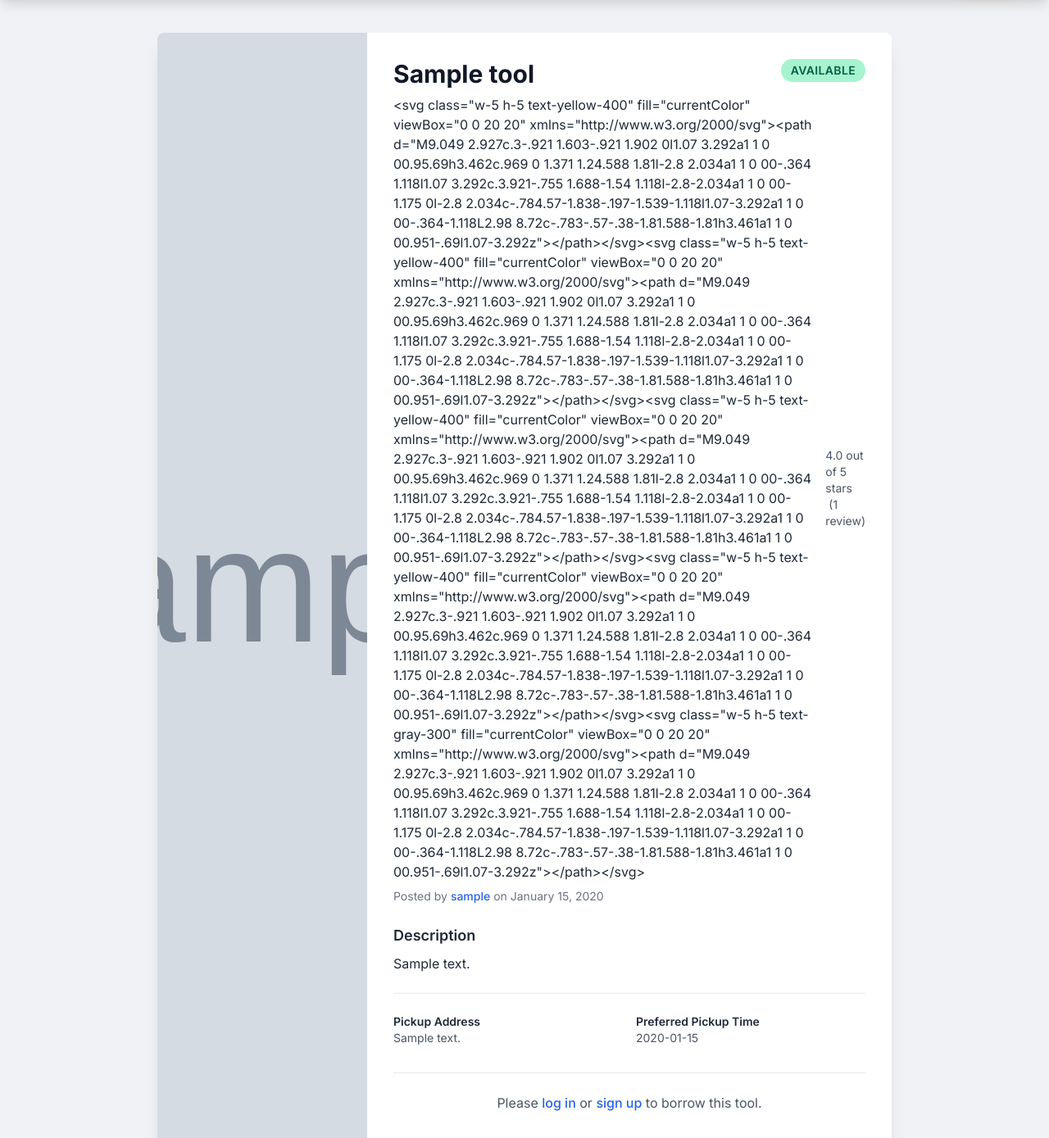
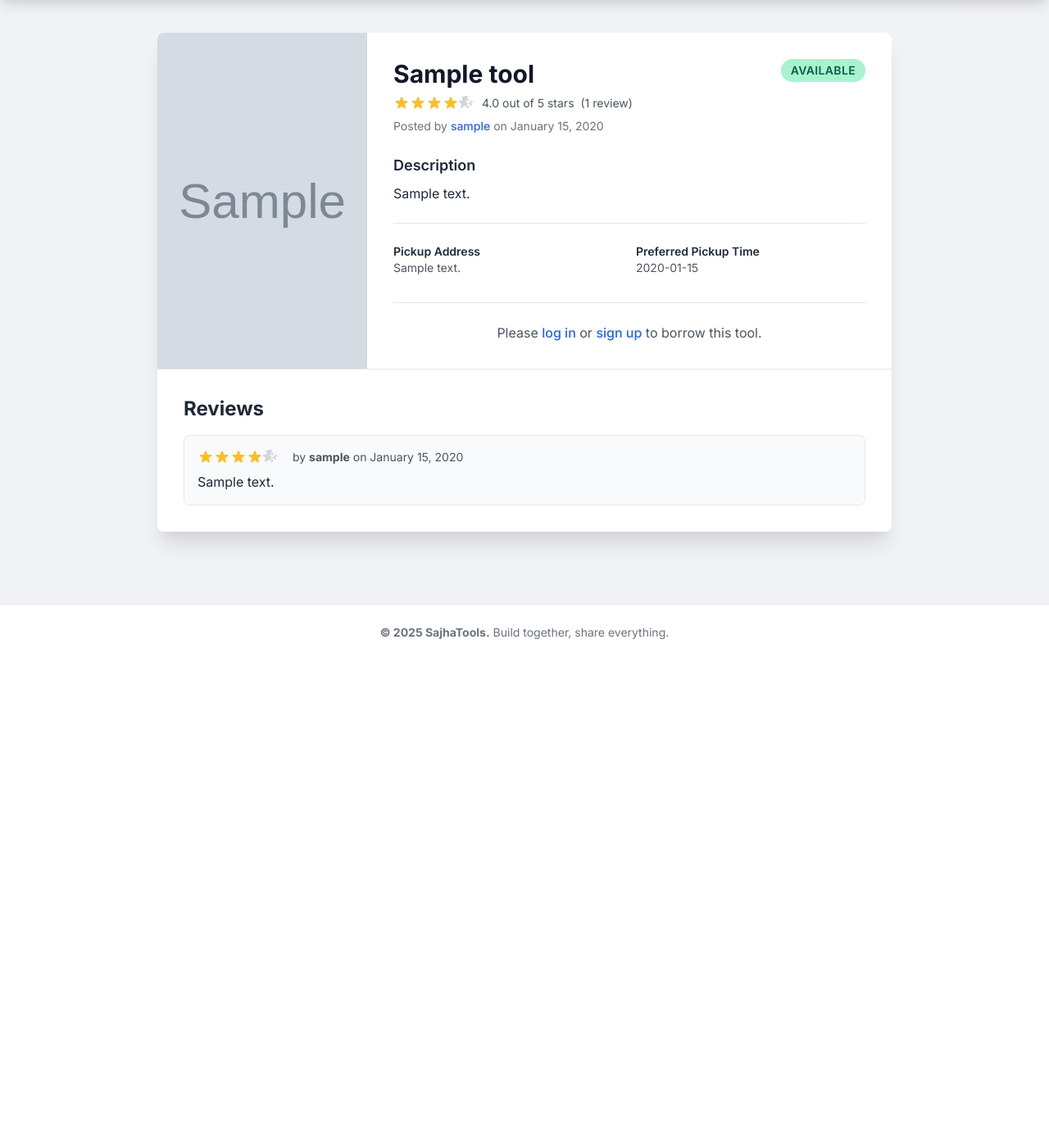
Before and after one commit to abheejan/SajhaTools-Community-Powered-Tool-Sharing, a Django app: page /tools/1/ in a window 1280 px wide. Shown: the part 64-1453 px from the top of the page at 82% size. After the commit the page ends 844 px from the top, so only its background shows below. Run offline with Django 5.2, Linux system fonts and the light colour scheme; tables that the repository leaves empty hold one stand-in row (values such as "Sample post"); grey boxes marked "Sample" are stand-in pictures.

Commit message:
minor changes

```diff
--- a/borrow/templates/borrow/request_dashboard.html
+++ b/borrow/templates/borrow/request_dashboard.html
@@ -108,6 +108,11 @@
                                 <div class="mt-2 text-right">
                                      <a href="{% url 'add-review' req.pk %}" class="text-sm font-medium text-blue-600 hover:text-blue-800">Leave a Review</a>
                                 </div>
+                                {% else %}
+                                {# If a review *does* exist, it's good practice to show this. #}
+                                    <div class="mt-2 text-right">
+                                        <p class="text-sm text-gray-500 italic">Review submitted</p>
+                                    </div>
                                 {% endif %}
                             {% endif %}
                             {# --- ADDED SECTION END --- #}
--- a/borrow/views.py
+++ b/borrow/views.py
@@ -74,7 +74,9 @@ class UpdateRequestStatusView(LoginRequiredMixin, View):
         elif action == 'complete':
             if borrow_request.status == BorrowRequest.Status.APPROVED:
                 borrow_request.status = BorrowRequest.Status.COMPLETED
-                borrow_request.tool.availability_status = Tool.Availability.AVAILABLE
+                tool = borrow_request.tool
+                tool.availability_status = Tool.Availability.AVAILABLE
+                tool.save()
 
         borrow_request.save()
 
--- a/reviews/templatetags/review_tags.py
+++ b/reviews/templatetags/review_tags.py
@@ -1,22 +1,31 @@
 from django import template
+from django.utils.safestring import mark_safe # <--- IMPORT THIS
 
 register = template.Library()
 
 @register.simple_tag
 def star_rating(rating):
-    """
-    Generates HTML for a star rating display based on a float value.
-    """
     if rating is None or rating == 0:
         return ""
 
     full_stars = int(rating)
-    half_star = 1 if (rating - full_stars) >= 0.5 else 0
+
+    half_star = 1 if (rating - full_stars) >= 0.25 and (rating - full_stars) < 0.75 else 0
+
+    full_stars = round(rating - (0.5 if half_star else 0))
     empty_stars = 5 - full_stars - half_star
 
+
+    svg_star_full = '<svg class="w-5 h-5 text-yellow-400" fill="currentColor" viewBox="0 0 20 20" xmlns="http://www.w3.org/2000/svg"><path d="M9.049 2.927c.3-.921 1.603-.921 1.902 0l1.07 3.292a1 1 0 00.95.69h3.462c.969 0 1.371 1.24.588 1.81l-2.8 2.034a1 1 0 00-.364 1.118l1.07 3.292c.3.921-.755 1.688-1.54 1.118l-2.8-2.034a1 1 0 00-1.175 0l-2.8 2.034c-.784.57-1.838-.197-1.539-1.118l1.07-3.292a1 1 0 00-.364-1.118L2.98 8.72c-.783-.57-.38-1.81.588-1.81h3.461a1 1 0 00.951-.69l1.07-3.292z"></path></svg>'
+
+    svg_star_empty = '<svg class="w-5 h-5 text-gray-300" fill="currentColor" viewBox="0 0 20 20" xmlns="http://www.w3.org/2000/svg"><path fill-rule="evenodd" d="M10 2.929l1.455 4.47-4.298.001 3.284 2.39-1.245 4.093 3.523-2.617 3.524 2.617-1.246-4.093 3.284-2.39-4.298-.001L10 2.929zM10 1c.58 0 1.05.513  .874 1.248l-1.45 4.469 4.298.001c.792 0 1.137 1.01.53 1.543l-3.283 2.39 1.245 4.092c.28.92-.81 1.64-1.61.99l-3.524-2.618-3.523 2.618c-.8.65-1.89-.07-1.61-.99l1.246-4.092-3.284-2.39c-.607-.533-.262-1.543.53-1.543l4.298-.001-1.45-4.469C8.95.513 9.42 1 10 1z" clip-rule="evenodd"></path></svg>'
+
+
+
     stars_html = (
-        f'<svg class="w-5 h-5 text-yellow-400" fill="currentColor" viewBox="0 0 20 20" xmlns="http://www.w3.org/2000/svg"><path d="M9.049 2.927c.3-.921 1.603-.921 1.902 0l1.07 3.292a1 1 0 00.95.69h3.462c.969 0 1.371 1.24.588 1.81l-2.8 2.034a1 1 0 00-.364 1.118l1.07 3.292c.3.921-.755 1.688-1.54 1.118l-2.8-2.034a1 1 0 00-1.175 0l-2.8 2.034c-.784.57-1.838-.197-1.539-1.118l1.07-3.292a1 1 0 00-.364-1.118L2.98 8.72c-.783-.57-.38-1.81.588-1.81h3.461a1 1 0 00.951-.69l1.07-3.292z"></path></svg>' * full_stars +
-        f'<svg class="w-5 h-5 text-yellow-400" fill="currentColor" viewBox="0 0 20 20" xmlns="http://www.w3.org/2000/svg"><path d="M9.049 2.927c.3-.921 1.603-.921 1.902 0l1.07 3.292a1 1 0 00.95.69h3.462c.969 0 1.371 1.24.588 1.81l-2.8 2.034a1 1 0 00-.364 1.118l1.07 3.292c.3.921-.755 1.688-1.54 1.118l-2.8-2.034a1 1 0 00-1.175 0l-2.8 2.034c-.784.57-1.838-.197-1.539-1.118l1.07-3.292a1 1 0 00-.364-1.118L2.98 8.72c-.783-.57-.38-1.81.588-1.81h3.461a1 1 0 00.951-.69l1.07-3.292z"></path></svg>' * half_star +
-        f'<svg class="w-5 h-5 text-gray-300" fill="currentColor" viewBox="0 0 20 20" xmlns="http://www.w3.org/2000/svg"><path d="M9.049 2.927c.3-.921 1.603-.921 1.902 0l1.07 3.292a1 1 0 00.95.69h3.462c.969 0 1.371 1.24.588 1.81l-2.8 2.034a1 1 0 00-.364 1.118l1.07 3.292c.3.921-.755 1.688-1.54 1.118l-2.8-2.034a1 1 0 00-1.175 0l-2.8 2.034c-.784.57-1.838-.197-1.539-1.118l1.07-3.292a1 1 0 00-.364-1.118L2.98 8.72c-.783-.57-.38-1.81.588-1.81h3.461a1 1 0 00.951-.69l1.07-3.292z"></path></svg>' * empty_stars
+        svg_star_full * full_stars +
+        svg_star_empty * (5 - full_stars)
     )
-    return stars_html
+
+
+    return mark_safe(stars_html)
--- a/tools/templates/tools/tool_detail.html
+++ b/tools/templates/tools/tool_detail.html
@@ -74,7 +74,7 @@
                     {% else %}
                          <!-- Borrow button for other users -->
                         {% if tool.availability_status == 'available' %}
-                            <a href="{% url 'rental-request-create' tool.pk %}" class="w-full text-center px-4 py-2 bg-green-600 text-white rounded-md hover:bg-green-700 font-semibold">Request to Borrow</a>
+                            <a href="{% url 'borrow-request-create' tool.pk %}" class="w-full text-center px-4 py-2 bg-green-600 text-white rounded-md hover:bg-green-700 font-semibold">Request to Borrow</a>
                         {% else %}
                              <button class="w-full px-4 py-2 bg-gray-400 text-white rounded-md font-semibold cursor-not-allowed" disabled>Currently Unavailable</button>
                         {% endif %}
@@ -93,21 +93,21 @@
     {# ADDED: This entire block displays the list of individual reviews for the tool. #}
     <div class="p-8 border-t border-gray-200">
         <h2 class="text-2xl font-bold text-gray-800">Reviews</h2>
-        {% with reviews=tool.rental_requests.all %}
+        {% with reviews=tool.borrow_requests.all %}
             {% if tool.review_count > 0 %}
                 <div class="mt-4 space-y-6">
-                    {# Loop through all rentals associated with this tool and check for a review #}
-                    {% for rental in reviews %}
-                        {% if rental.review %}
+                    {# Loop through all borrows associated with this tool and check for a review #}
+                    {% for borrow in reviews %}
+                        {% if borrow.review %}
                             <div class="p-4 bg-gray-50 rounded-lg border">
                                 <div class="flex items-center mb-2">
                                     <div class="flex items-center">
                                         {# Display the star rating for this specific review #}
-                                        {% star_rating rental.review.rating %}
+                                        {% star_rating borrow.review.rating %}
                                     </div>
-                                    <p class="ml-4 text-sm text-gray-600">by <strong>{{ rental.review.reviewer.username }}</strong> on {{ rental.review.created_at|date:"F d, Y" }}</p>
+                                    <p class="ml-4 text-sm text-gray-600">by <strong>{{ borrow.review.reviewer.username }}</strong> on {{ borrow.review.created_at|date:"F d, Y" }}</p>
                                 </div>
-                                <p class="text-gray-700">{{ rental.review.comment|linebreaks }}</p>
+                                <p class="text-gray-700">{{ borrow.review.comment|linebreaks }}</p>
                             </div>
                         {% endif %}
                     {% endfor %}
```
Also changed, not shown: reviews/migrations/0001_initial.py (added).
